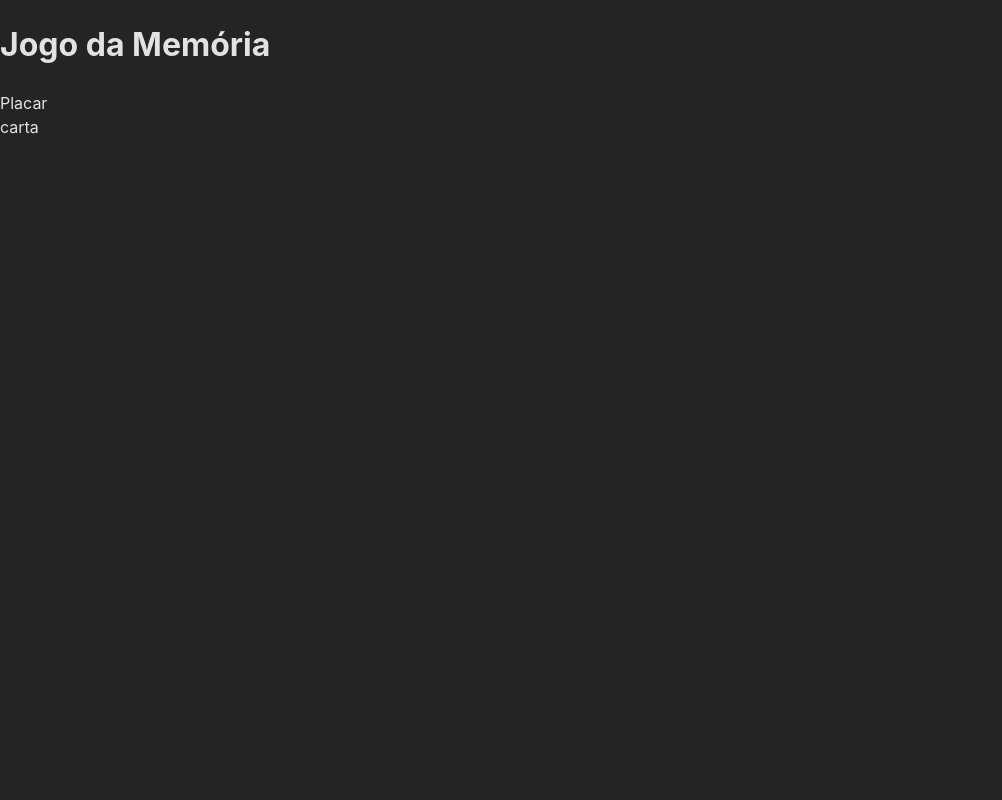
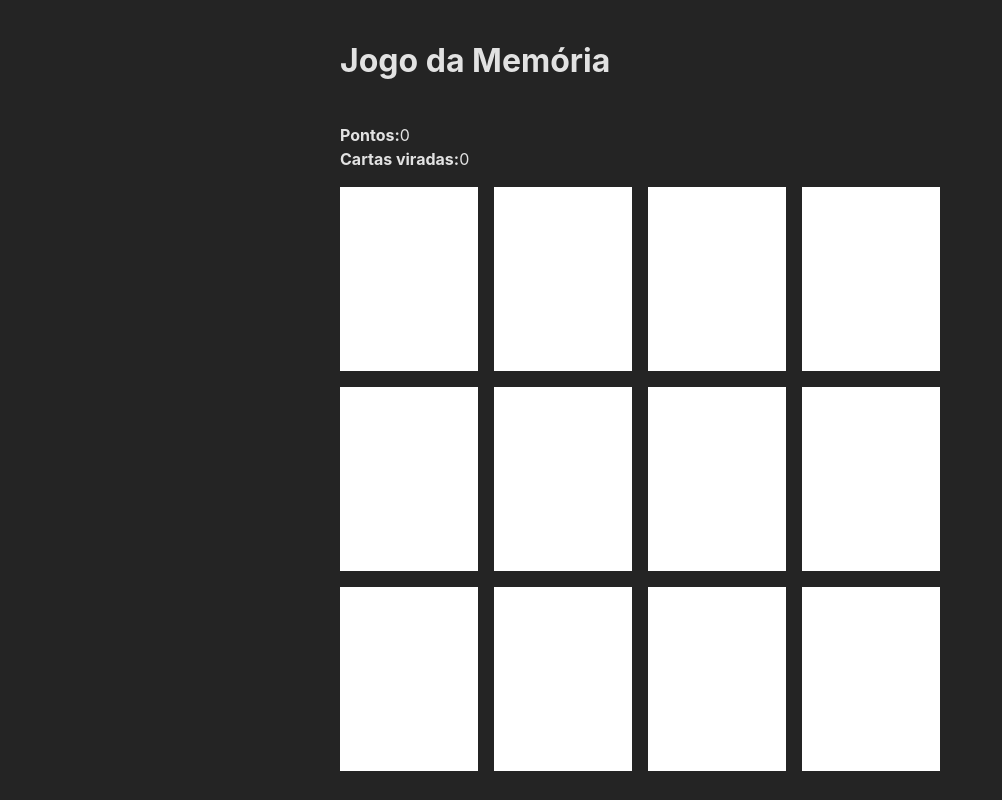
Before and after one commit to AdrianaRoza/react-memory-game, a React (Vite) app: page / in a window 1280 px wide. Shown: the whole page, without its empty margins (0-1002 px from the left). Built offline with nearby package versions, Linux system fonts and the light colour scheme.

Commit message:
feat: styling the cards and making the stencils

```diff
--- a/src/components/JogoDaMemoria.jsx
+++ b/src/components/JogoDaMemoria.jsx
@@ -1,15 +1,17 @@
-import Carta from "./Carta"
-import Placar from "./Placar"
+import { paresDeCartas } from "./constants/cartas"
+import Carta from "./Carta.jsx"
+import Placar from "./Placar.jsx"
 
-
- const JogoDaMemoria = () => {
+const JogoDaMemoria = () => {
   return (
     <div className="jogo-da-memoria">
       <div className="jogo-da-memoria_conteudo">
         <h1>Jogo da Memória</h1>
         <Placar />
         <div className="jogo-da-memoria_cartas">
-          <Carta />
+          {paresDeCartas.map((carta) => (
+            <Carta key={carta.id} {...carta} />
+          ))}
         </div>
       </div>
     </div>
--- a/src/components/Placar.jsx
+++ b/src/components/Placar.jsx
@@ -1,7 +1,21 @@
 
 const Placar = () => {
   return(
-    <div className="placar">Placar</div>
+    <div className="placar">
+      <Pontos titulo="Pontos" valor={0} />
+      <Pontos titulo="Cartas viradas" valor={0} />
+    </div>
+
+
   )
 }
 export default Placar
+
+const Pontos = ({ titulo, valor }) => {
+  return(
+    <div className="pontos">
+      <strong className="pontos_titulo">{titulo}:</strong>
+      <span className="pontos_valor">{valor}</span>
+    </div>
+  )
+}
--- /dev/null
+++ b/src/components/constants/cartas.js
@@ -0,0 +1,21 @@
+
+const imagens = [
+  "javascript.png",
+  "nextjs.png",
+  "nodejs.png",
+  "reactjs.png",
+  "typescript.png",
+  "vitejs.png",
+];
+
+const cartasUnicas = imagens.map((imagem, idDoPar) => ({
+    idDoPar,
+    imagem,
+}));
+
+export const paresDeCartas = [...cartasUnicas, ...cartasUnicas].map(
+  (carta, id) => ({
+    ...carta,
+    id,
+})
+);
--- a/src/index.css
+++ b/src/index.css
@@ -36,3 +36,28 @@ body {
 .button:focus-visible {
   outline: 4px auto -webkit-focus-ring-color;
 }
+
+.jogo-da-memoria {
+  padding: 1rem;
+}
+
+.jogo-da-memoria_conteudo {
+  max-width: 600px;
+  margin: 0 auto;
+}
+
+.jogo-da-memoria_cartas {
+  display: grid;
+  grid-template-columns: repeat(4, 1fr);
+  gap: 1rem;
+}
+
+.placar {
+  padding: 1rem 0;
+}
+
+.carta {
+  background-color: white;
+  width: 100%;
+  aspect-ratio: 3/4;
+}
```
